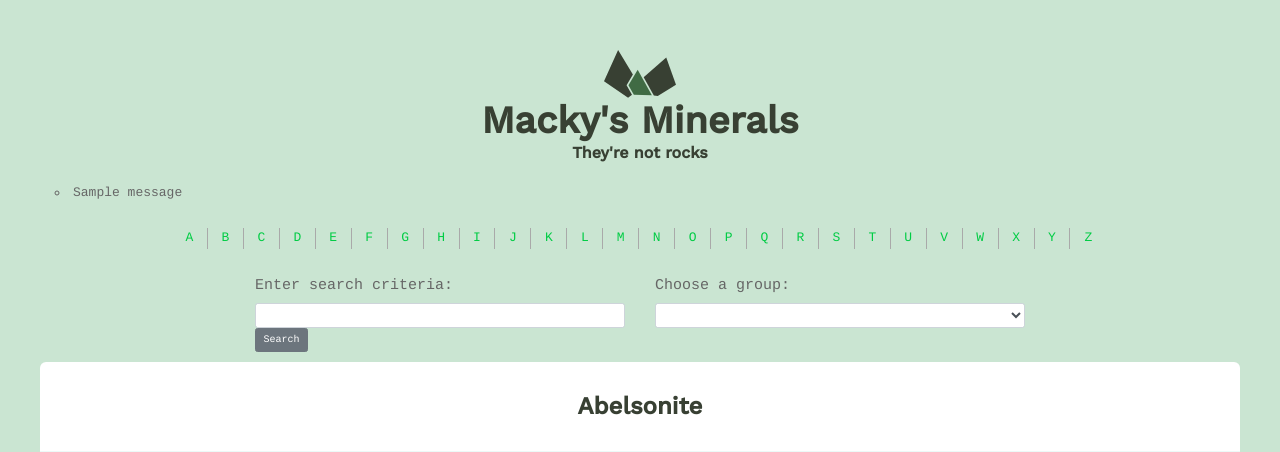
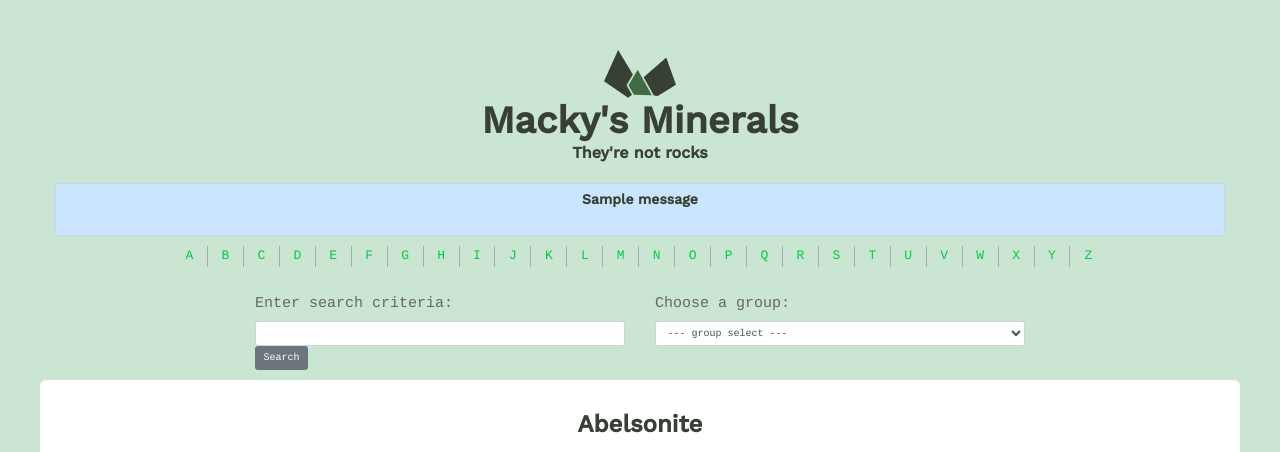
Before and after one commit to mcintoshsg/mineral_catalog_search_filter, a Django app: page /minerals/1/ in a window 1280 px wide. Shown: the top 452 px of the page. Run offline with Django 3.2, Linux system fonts and the light colour scheme; data comes from the database, SQL or seed files in the repository; tables that the repository leaves empty hold one stand-in row (values such as "Sample post"); one stand-in notice (Sample message) is shown; some libraries are stand-ins or nearby versions.

Commit message:
'added message handeler'

```diff
--- a/minerals_site/minerals/forms.py
+++ b/minerals_site/minerals/forms.py
@@ -2,7 +2,7 @@
 
 from django import forms
 
-GROUP_CHOICES = [(-1, ''),
+GROUP_CHOICES = [(-1, '--- group select ---'),
                  (1, 'Silicates'),
                  (2, 'Oxides'),
                  (3, 'Sulfates'),
--- a/minerals_site/minerals/models.py
+++ b/minerals_site/minerals/models.py
@@ -30,5 +30,5 @@ class Mineral(models.Model):
         ''' order the mineral claass based on the name '''
         ordering = ['name']
 
-    # def __str__(self):
-    #     return self.name
+    def __str__(self):
+        return self.name
--- a/minerals_site/minerals/views.py
+++ b/minerals_site/minerals/views.py
@@ -23,6 +23,10 @@ def mineral_detail(request, pk):
 def mineral_list_letter_filter(request, letter):
     ''' create the list view of the mineral by a letter query'''
     minerals = Mineral.objects.filter(name__startswith=letter)
+    if not minerals.count():
+        message = 'Minerals matching query do not exist!'
+        messages.info(request, message, fail_silently=True)
+
     minerals_all = Mineral.objects.all()
     random_mineral = random.choice(minerals_all)
     return render(request, 'minerals/index.html',
@@ -32,7 +36,7 @@ def mineral_list_letter_filter(request, letter):
 
 def search_minerals(request):
     ''' create the search view  '''
-    letter_q = 'C'
+    letter_q = 'A'
 
     if request.method == 'POST':
         form = SearchForm(request.POST)
--- a/minerals_site/templates/layout.html
+++ b/minerals_site/templates/layout.html
@@ -29,11 +29,11 @@
              </a>
              <h4 class="text-centered">They're not rocks</h4>
              {% if messages %}
-                <ul class="messages">
+                <div class="alert alert-primary" role="alert">
                     {% for message in messages %}
-                        <li{% if message.tags %} class="{{ message.tags }}"{% endif %}>{{ message }}</li>
+                        <h5 class="text-centered" {% if message.tags %} class="{{ message.tags }}"{% endif %}>{{ message }}</h5>
                     {% endfor %}
-                </ul>
+                </div>
             {% endif %}
         </div>
 
@@ -70,12 +70,8 @@
                             {% filter_form %}
                         </form>
                     </div>
-                <!-- <div class="col-sm-2"></div> -->
             </div>
         </div>
-
-
-
 
         {% block content %}{% endblock %}
 
```
